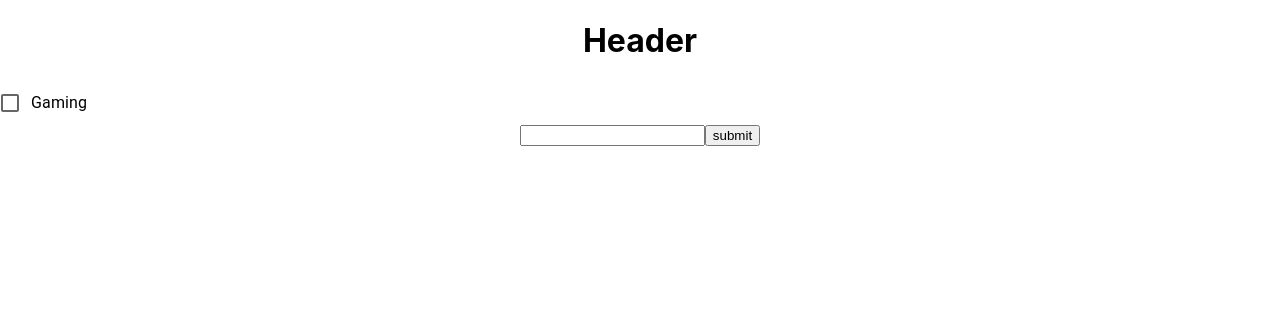
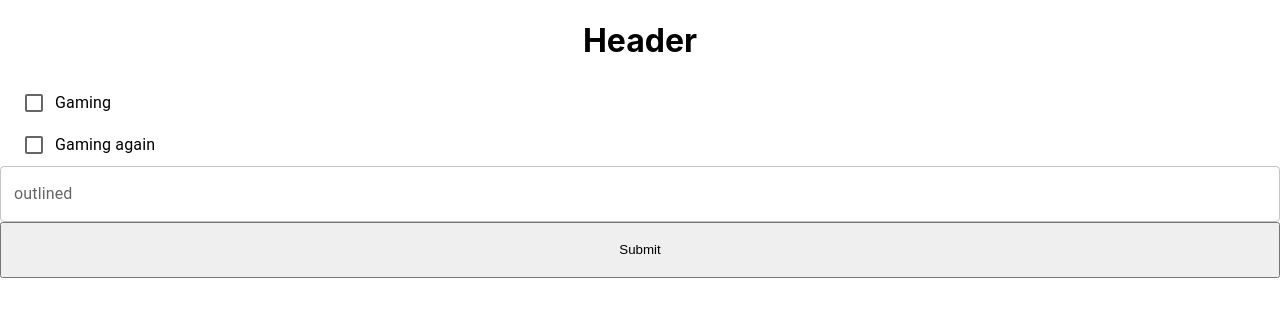
Before and after one commit to ppasc4l/to-do-list-app, a React (Create React App) app: page / in a window 1280 px wide. Shown: the top 316 px of the page. Built offline with nearby package versions, Linux system fonts and the light colour scheme.

Commit message:
Worked with state a bunch! Starting to remember

```diff
--- a/public/index.html
+++ b/public/index.html
@@ -7,7 +7,7 @@
     <meta name="theme-color" content="#000000" />
     <meta
       name="description"
-      content="Web site created using create-react-app"
+      content="To Do List built with React.js"
     />
     <link rel="apple-touch-icon" href="%PUBLIC_URL%/logo192.png" />
     <!--
--- a/src/App.js
+++ b/src/App.js
@@ -1,32 +1,36 @@
-import logo from './logo.svg';
 import './css/App.css';
-import React from 'react';
-import { FormGroup, Checkbox, FormControlLabel } from '@mui/material';
-
-class AddTask extends React.Component{
-  // addNewTask(){
-
-  // }
-
-  render(){
-   return(
-     <div>
-      <input type="text" id="newTask" />
-      <button onClick={i => this.props.onClick()}>submit</button>
-     </div>
-    );
-  }
-}
+import React, { Component } from 'react';
+import { Box, TextField, FormGroup, Checkbox, FormControlLabel } from '@mui/material';
+import TaskItem from './Components/TaskItem';
+import AddTask from './Components/AddTask';
 
 class App extends React.Component {
-  constructor(props){
+  constructor(props) {
     super(props);
     this.state = {
-      tasks: ["Gaming"]
+      tasks: ["Gaming", "Gaming again"],
+      newTaskInput: ""
     }
   }
 
-  render(){
+  submitTask=()=>{
+    console.log(this.state.newTaskInput)
+
+    const tasks = this.state.tasks;
+    tasks.push(this.state.newTaskInput)
+    this.setState({
+      tasks: tasks,
+      newTaskInput: ''
+    })
+
+  }
+
+  handleChange=(e)=>{
+    this.setState({newTaskInput: e.target.value})
+    console.log(e.target.value)
+  }
+
+  render() {
     return (
       <div className="App">
         <header>
@@ -36,14 +40,18 @@ class App extends React.Component {
         <body>
           <div>
 
-            <FormGroup>
+            <FormGroup sx={{ display: 'flex', flexDirection: 'column', ml: 3 }}>
+              {/* <TaskItem tasks={this.state.tasks} /> */}
               {this.state.tasks.map(item => (
                 <FormControlLabel key={item} control={<Checkbox />} label={item} />
-                // <li key={item}>{item}</li>
               ))}
             </FormGroup>
 
-            <AddTask />
+            {/* <AddTask onClick={submitTask}/> */}
+            <FormGroup sx={{ display: 'grid', gridTemplateRows: 'repeat(3, 1fr)' }}>
+              <TextField type="text" id="newTask" id="newTaskInput" variant="outlined" label="outlined" onChange={this.handleChange} value={this.state.newTaskInput}/>
+              <button id="newTaskSubmit" onClick={this.submitTask}>Submit</button>
+            </FormGroup>
 
           </div>
         </body>
--- /dev/null
+++ b/src/Components/AddTask.js
@@ -0,0 +1,13 @@
+import React, {useState} from 'react';
+import { Box, TextField } from '@mui/material';
+
+const AddTask = ({state}) =>{
+    return (
+      <Box sx={{ display: 'grid', gridTemplateRows: 'repeat(3, 1fr)' }}>
+        <TextField type="text" id="newTask" id="newTaskInput" variant="outlined" label="outlined"/>
+        <button id="newTaskSubmit" onClick={i => this.props.onClick()}>Submit</button>
+      </Box>
+    );
+}
+
+export default AddTask;
--- /dev/null
+++ b/src/Components/TaskItem.js
@@ -0,0 +1,14 @@
+import React from 'react';
+import { FormGroup, Checkbox, FormControlLabel } from '@mui/material';
+
+const TaskItem = ({tasks}) => {
+  return (
+    <div>
+      {tasks.map(item => (
+        <FormControlLabel key={item} control={<Checkbox />} label={"x"} />
+      ))}
+    </div>
+  );
+}
+
+export default TaskItem;
```
Also changed, not shown: src/logo.svg (deleted), 1 other file (tests, documents, lock files or other folders).
